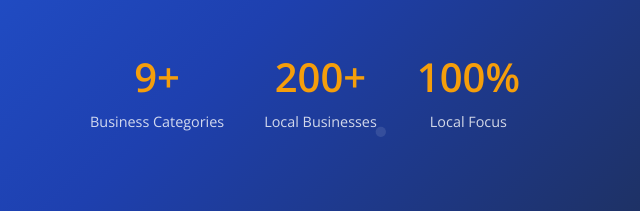
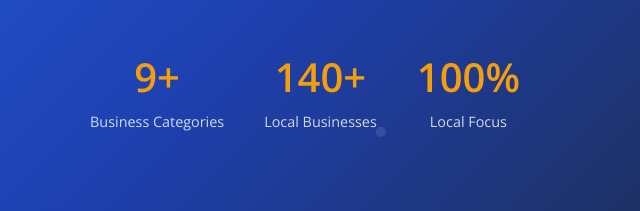
Before and after one commit to prouhet/findnear, a plain HTML site: page ofallon/index.html in a window 1280 px wide. Shown: the part 363-574 px from the top of the page, 335-975 px from the left. Drawn offline with nearby package versions, Linux system fonts and the light colour scheme.

Commit message:
Update index.html

```diff
--- a/ofallon/index.html
+++ b/ofallon/index.html
@@ -838,7 +838,7 @@
                         <span class="hero-stat-label">Business Categories</span>
                     </div>
                     <div class="hero-stat">
-                        <span class="hero-stat-number">200+</span>
+                        <span class="hero-stat-number">140+</span>
                         <span class="hero-stat-label">Local Businesses</span>
                     </div>
                     <div class="hero-stat">
```
